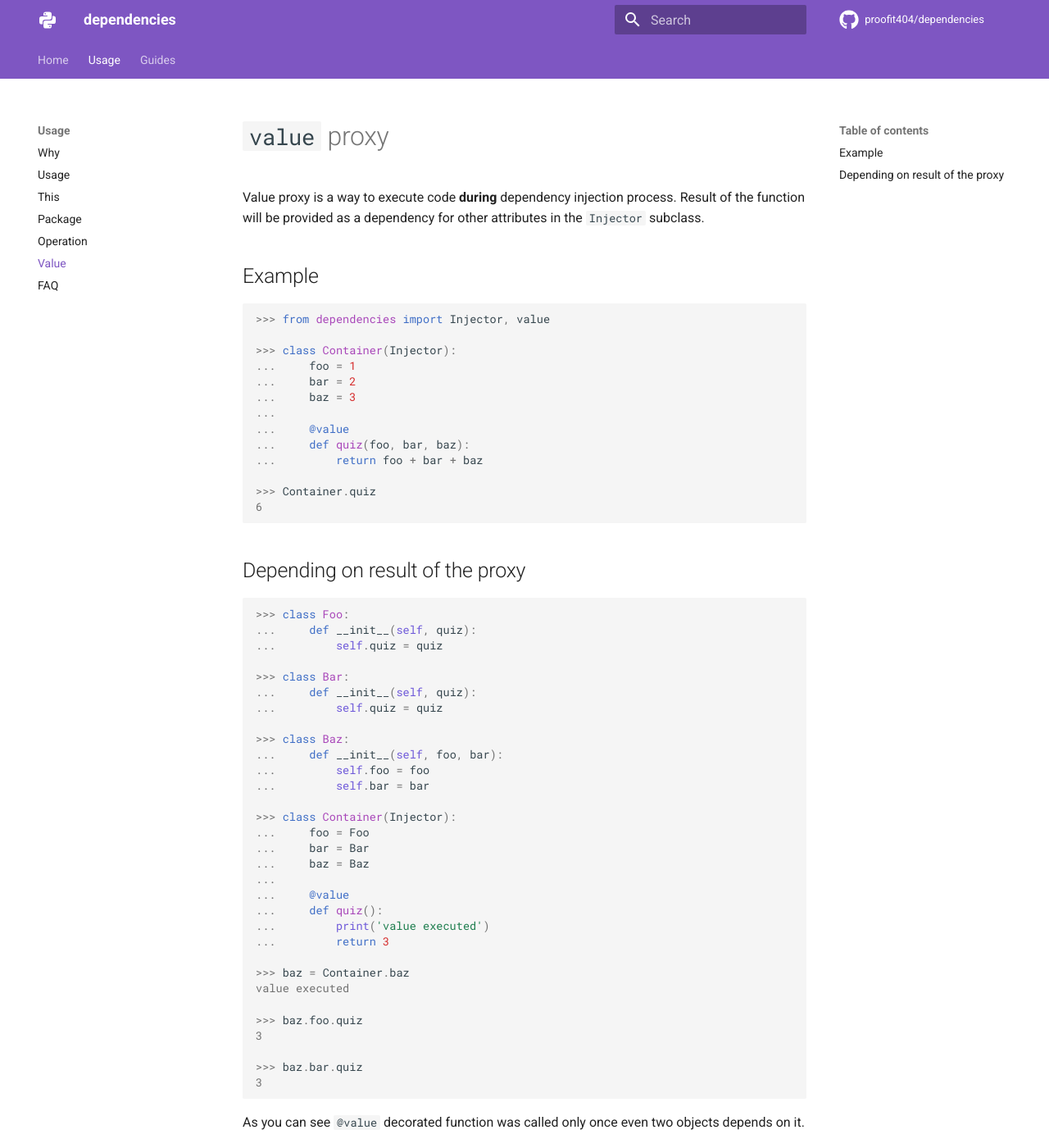
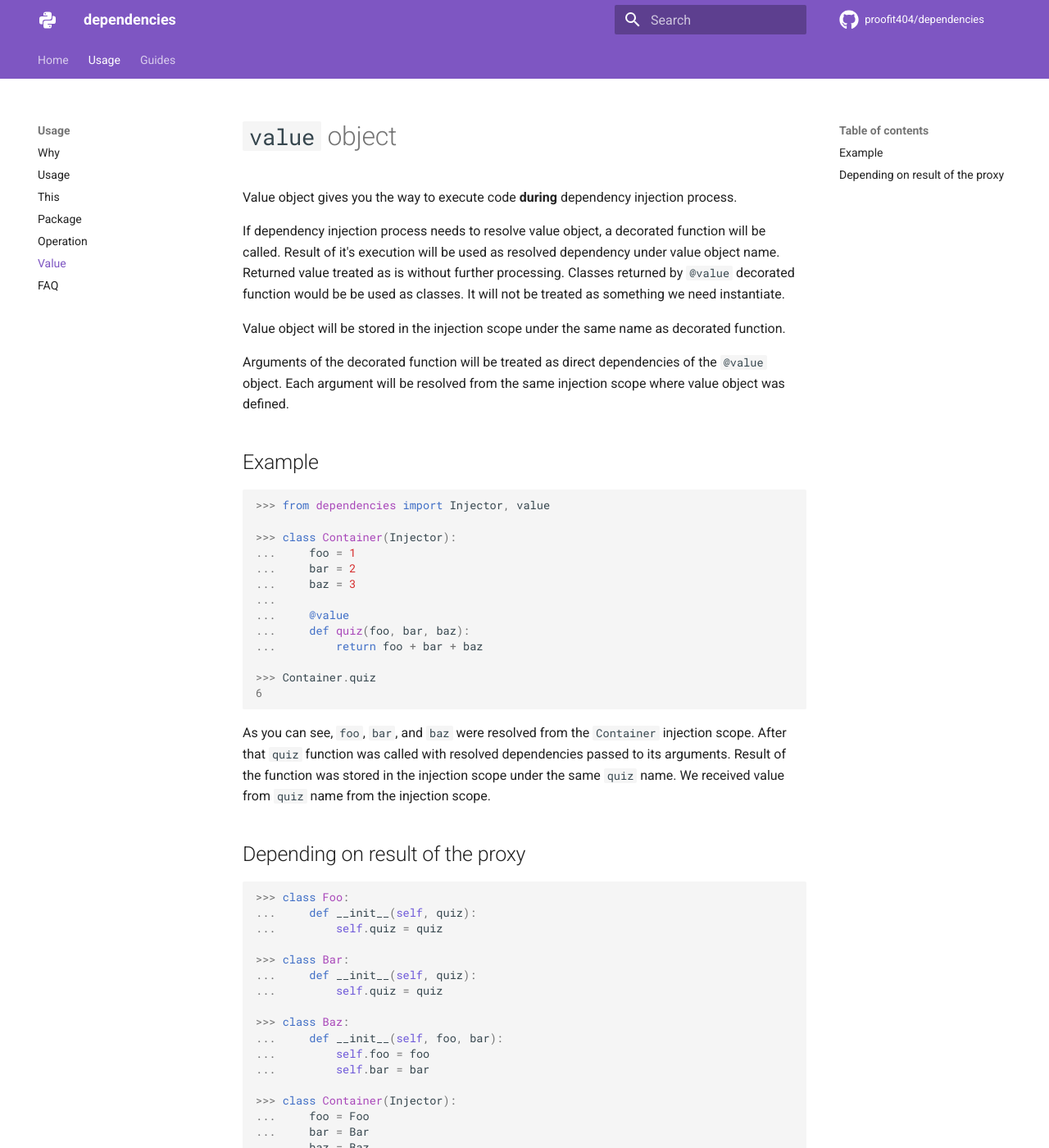
Before and after one commit to proofit404/dependencies, an MkDocs documentation site: the page built from docs/value.md, in a window 1280 px wide and 1400 px high. Shown: the whole window at 82% size. Built offline with MkDocs 1.6.1 and Material for MkDocs 9.7.7, drawn with Linux system fonts in a browser that asks for light colours; comment, search, counter and statistics services are not loaded; some of the changed text lies outside the part shown.

Commit message:
docs: explain value object #454

````diff
--- a/docs/value.md
+++ b/docs/value.md
@@ -1,8 +1,20 @@
-# `value` proxy
+# `value` object
 
-Value proxy is a way to execute code **during** dependency injection process.
-Result of the function will be provided as a dependency for other attributes in
-the `Injector` subclass.
+Value object gives you the way to execute code **during** dependency injection
+process.
+
+If dependency injection process needs to resolve value object, a decorated
+function will be called. Result of it's execution will be used as resolved
+dependency under value object name. Returned value treated as is without further
+processing. Classes returned by `@value` decorated function would be be used as
+classes. It will not be treated as something we need instantiate.
+
+Value object will be stored in the injection scope under the same name as
+decorated function.
+
+Arguments of the decorated function will be treated as direct dependencies of
+the `@value` object. Each argument will be resolved from the same injection
+scope where value object was defined.
 
 ## Example
 
@@ -23,6 +35,12 @@ the `Injector` subclass.
 6
 
 ```
+
+As you can see, `foo`, `bar`, and `baz` were resolved from the `Container`
+injection scope. After that `quiz` function was called with resolved
+dependencies passed to its arguments. Result of the function was stored in the
+injection scope under the same `quiz` name. We received value from `quiz` name
+from the injection scope.
 
 ## Depending on result of the proxy
 
@@ -62,6 +80,13 @@ value executed
 
 ```
 
+You may depend on the `@value` object value the same way you depend on regular
+instances of the class.
+
+In the example above `Foo` and `Bar` depends on `quiz` name. Value object would
+be resolved to `3` (result returned by decorated function) and this value would
+be injected in corresponding argument of `Foo` and `Bar` constructors.
+
 As you can see `@value` decorated function was called only once even two objects
 depends on it.
 
````
